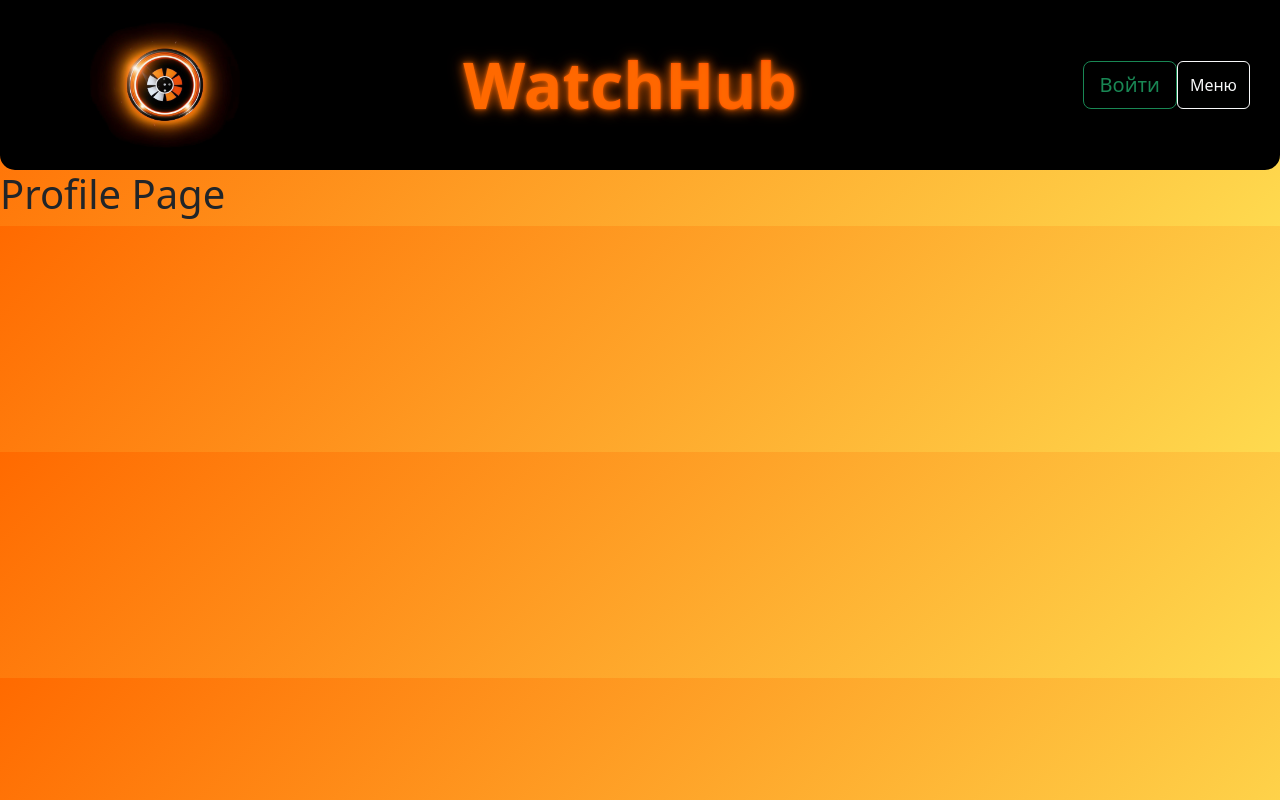
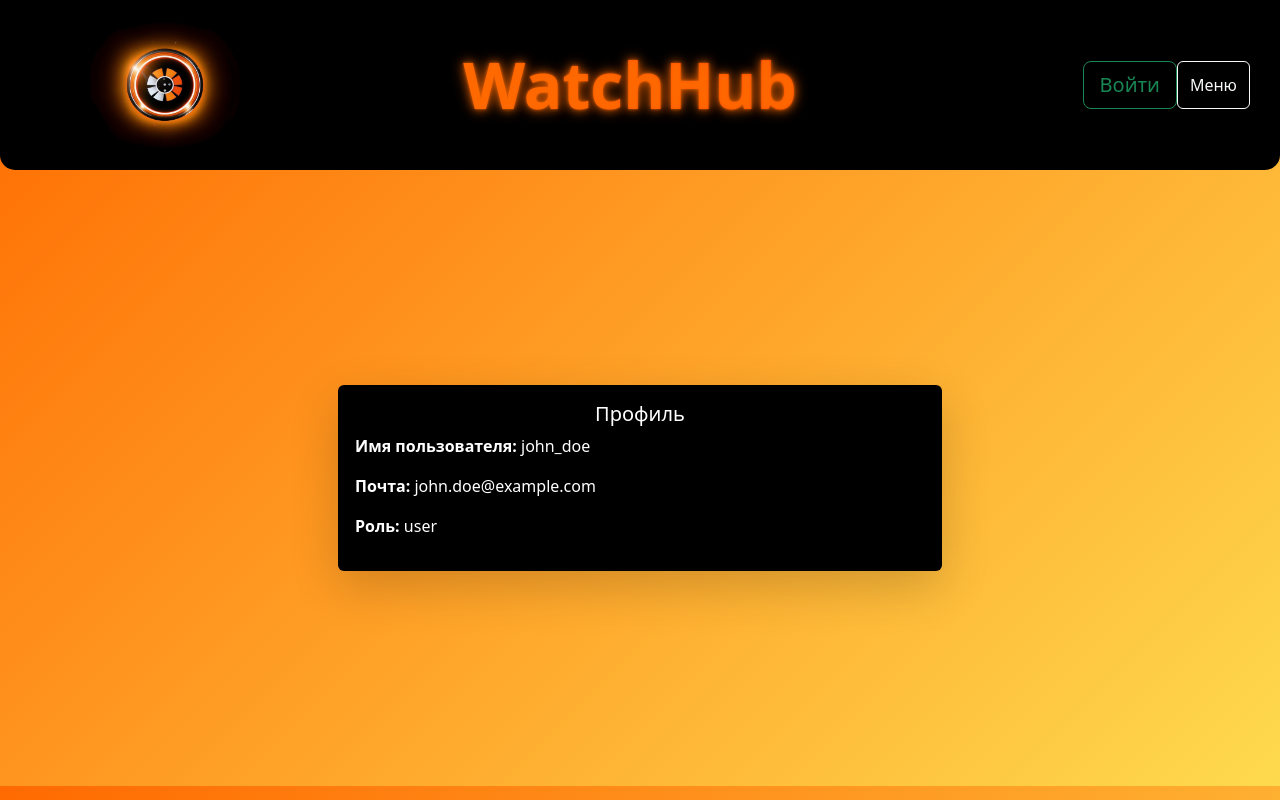
Before and after one commit to is-WatchHub/WatchHub-Client, a React (Create React App) app in the folder watchhub-client/: page /profile in a window 1280 px wide. Built offline with nearby package versions, Linux system fonts and the light colour scheme.

Commit message:
(#19) feat: profile

```diff
--- a/watchhub-client/src/pages/Profile.js
+++ b/watchhub-client/src/pages/Profile.js
@@ -1,11 +1,54 @@
-import React from 'react';
+import React, { useEffect, useState } from 'react';
+import { Container, Row, Col, Card, Spinner } from 'react-bootstrap';
 
 const Profile = () => {
+    const [userData, setUserData] = useState(null);
+    const [loading, setLoading] = useState(true);
+
+    useEffect(() => {
+        setTimeout(() => {
+            const mockUserData = {
+                username: 'john_doe',
+                email: 'john.doe@example.com',
+                role: 'user'
+            };
+            setUserData(mockUserData);
+            setLoading(false);
+        }, 2000);
+    }, []);
+
+    if (loading) {
+        return (
+            <div className="d-flex justify-content-center align-items-center" style={{ height: '77vh' }}>
+                <Spinner animation="border" variant="light" />
+            </div>
+        );
+    }
+
     return (
-        <div>
-            <h1>Profile Page</h1>
-        </div>
+        <Container fluid className="d-flex justify-content-center align-items-center" style={{ height: '77vh' }}>
+            <Row className="justify-content-center w-100">
+                <Col md={6} className="d-flex justify-content-center">
+                    <Card className="shadow-lg w-100" style={{ backgroundColor: 'black', color: 'white' }}>
+                        <Card.Body>
+                            <Card.Title className="text-center">Профиль</Card.Title>
+                            <Row>
+                                <Col md={12} className="mb-3">
+                                    <strong>Имя пользователя:</strong> {userData.username}
+                                </Col>
+                                <Col md={12} className="mb-3">
+                                    <strong>Почта:</strong> {userData.email}
+                                </Col>
+                                <Col md={12} className="mb-3">
+                                    <strong>Роль:</strong> {userData.role}
+                                </Col>
+                            </Row>
+                        </Card.Body>
+                    </Card>
+                </Col>
+            </Row>
+        </Container>
     );
-}
+};
 
 export default Profile;
```
